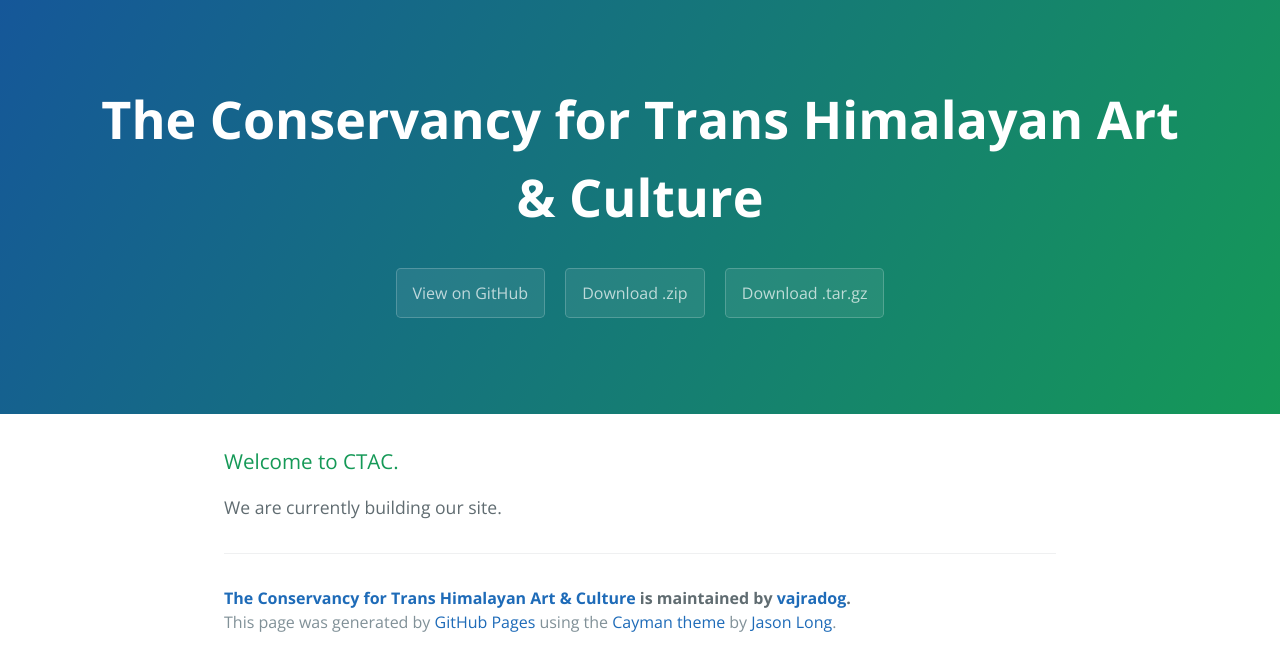
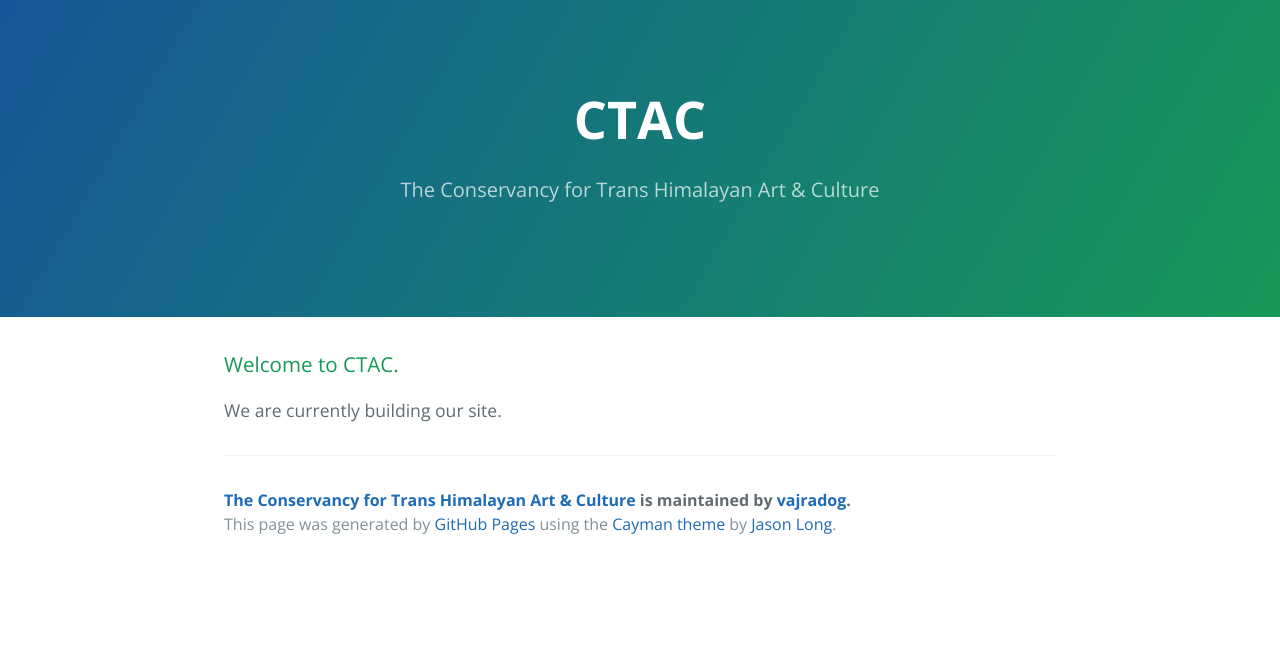
Before and after one commit to vajradog/himalayanculture, a plain HTML site: page index.html in a window 1280 px wide. Drawn offline with nearby package versions, Linux system fonts and the light colour scheme.

Commit message:
Update index.html

```diff
--- a/index.html
+++ b/index.html
@@ -11,11 +11,8 @@
   </head>
   <body>
     <section class="page-header">
-      <h1 class="project-name">The Conservancy for Trans Himalayan Art &amp; Culture</h1>
-      <h2 class="project-tagline"></h2>
-      <a href="https://github.com/vajradog/himalayanculture" class="btn">View on GitHub</a>
-      <a href="https://github.com/vajradog/himalayanculture/zipball/master" class="btn">Download .zip</a>
-      <a href="https://github.com/vajradog/himalayanculture/tarball/master" class="btn">Download .tar.gz</a>
+      <h1 class="project-name">CTAC</h1>
+      <h2 class="project-tagline">The Conservancy for Trans Himalayan Art &amp; Culture</h2>
     </section>
 
     <section class="main-content">
```
